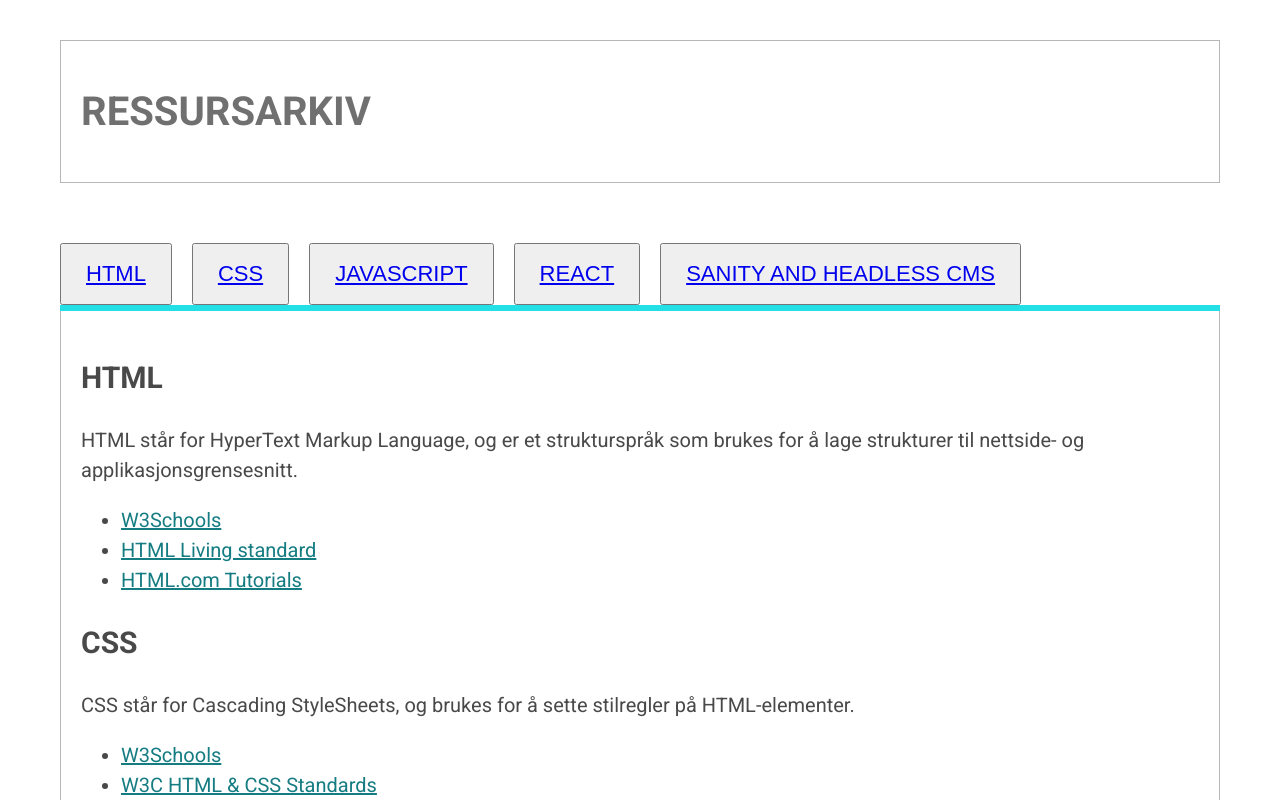
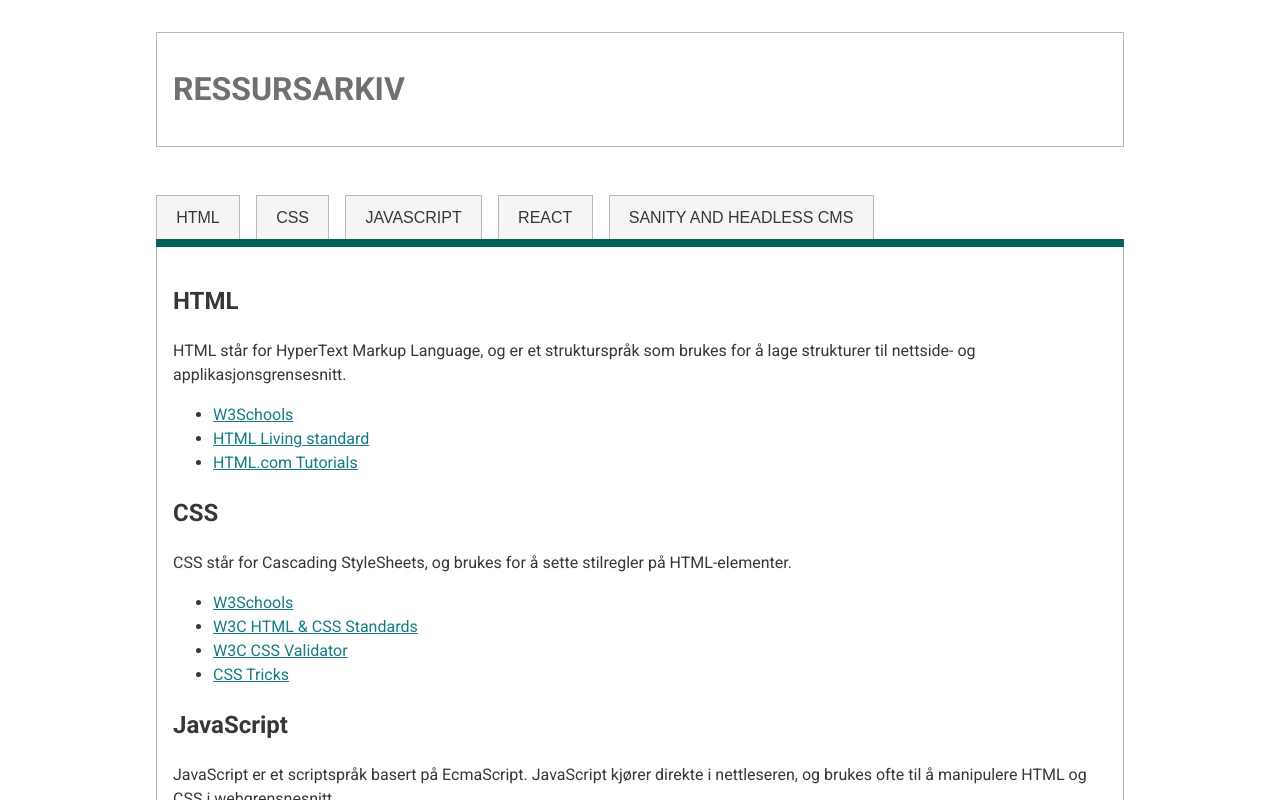
Before and after one commit to julianalsemmani/uin23ak3_resourceapp_group5, a React (Create React App) app in the folder ressursarkiv/: page / in a window 1280 px wide. Shown: the top 800 px of the page. Built offline with nearby package versions, Linux system fonts and the light colour scheme.

Commit message:
CSS  for navigation

```diff
--- a/ressursarkiv/src/components/Header.js
+++ b/ressursarkiv/src/components/Header.js
@@ -2,7 +2,9 @@ export default function Header(){
     const title = "ressursarkiv";
     return (
         <header className="pageHeader">
-             <h1 className="headerTitle">{title}</h1>
+            <a href="/">
+                <h1 className="headerTitle">{title}</h1>
+            </a>
         </header>
 
     )
--- a/ressursarkiv/src/components/Nav.js
+++ b/ressursarkiv/src/components/Nav.js
@@ -5,10 +5,11 @@ export default function Nav(){
     return (
         <nav>
            {resources.map((source, index) => (
-                <button key={index}>
+                <button className="button-link" key={index}>
                     <a href={source.category}>{source.category}</a>
                 </button>
            ))}
+
         </nav>
 
     )
--- a/ressursarkiv/src/css/main.css
+++ b/ressursarkiv/src/css/main.css
@@ -1,22 +1,23 @@
 @import url("https://fonts.googleapis.com/css2?family=Roboto:wght@400;500;700&display=swap");
 :root {
   font-family: "Roboto", sans-serif;
-  font-size: 20px;
 }
 
-@media (max-width: 600px) {
-  :root {
-    font-size: 16px;
+@media (max-width: 768px) {
+  .page-content {
+    font-size: 1rem;
   }
-  .page-content {
+  .page-content .link-item {
     font-size: 1.3rem;
   }
-  .page-content .link-item {
-    font-size: 1.4rem;
+}
+@media (max-width: 320px) {
+  .headerTitle {
+    font-size: 1.5rem;
   }
 }
 .container {
-  max-width: 1200px;
+  max-width: 1000px;
   margin: 0 auto;
 }
 
@@ -26,14 +27,17 @@
   box-sizing: border-box;
   margin: 2rem 1rem;
 }
+.pageHeader a {
+  text-decoration: none;
+}
 
 .headerTitle {
   text-transform: uppercase;
   color: #707070;
 }
 
-nav button {
-  font-size: 1.1rem;
+nav .button-link {
+  font-size: 1rem;
   text-decoration: none;
   text-transform: uppercase;
   outline: none;
@@ -41,66 +45,35 @@ nav button {
   margin-right: 1rem;
   margin-top: 1rem;
   margin-bottom: 0;
+  background-color: #f5f5f5;
+  border: 1px solid #b7b7b7;
+  border-bottom: none;
+  text-decoration: none;
+}
+nav .button-link a {
+  color: #373737;
+  text-decoration: none;
 }
 
-.defaultStyle {
-  background-color: #f5f5f5;
-  color: #707070;
-  border: 1px solid #b7b7b7;
-  border-bottom: none;
-}
+/*nav{
+    .nav-link{
+        @include navigation-box;
+        @include link-default-style;
 
-.activeStyle {
-  color: #373737;
-  background-color: #25DFE6;
-  border: 1px solid #25DFE6;
-  outline: none;
-}
-
-.testStyle {
-  color: white;
-  background-color: #248386;
-  border: 1px solid #248386;
-  outline: none;
-}
-
-.test2Style {
-  color: white;
-  background-color: #157C82;
-  border: 1px solid #157C82;
-  outline: none;
-}
-
-.test3Style {
-  color: white;
-  background-color: #0D4C50;
-  border: 1px solid #0D4C50;
-  outline: none;
-}
-
-.test4Style {
-  color: white;
-  background-color: #006165;
-  border: 1px solid #006165;
-  outline: none;
-}
-
+    }
+}*/
 nav {
-  border-bottom: 6px solid #25DFE6;
+  border-bottom: 8px solid #036358;
   display: flex;
   flex-wrap: wrap;
   margin: 0 1rem;
 }
 
-@media (max-width: 600px) {
-  nav {
+@media (max-width: 320px) {
+  .nav-link {
+    width: 100%;
     display: block;
-  }
-  nav button {
-    width: 100%;
-  }
-  nav .defaultStyle {
-    border: 1px solid #b7b7b7;
+    margin-right: 0;
   }
 }
 main {
@@ -110,7 +83,7 @@ main {
   border-top: none;
   overflow: hidden;
   margin: 0 1rem;
-  color: #494949;
+  color: #373737;
 }
 main .page-content {
   line-height: 1.5;
--- a/ressursarkiv/src/sass/abstracts/_colors.scss
+++ b/ressursarkiv/src/sass/abstracts/_colors.scss
@@ -1,15 +1,24 @@
-//colors
+//Link colors contrast level AA with dark text
 $turqouise: #25DFE6;
-$border-grey: #b7b7b7;
-$font-grey: #707070;
-$font-grey2: #494949;
-$background-grey: #f5f5f5;
 
-$text-color-dark: #373737;
-
+//Link colors contrast level AA with white text
 $turqouise-dark1: #248386;
 $turqouise-dark2: #157C82;
 
-//Color contrast AAA with white text
+//Link Color contrast level AAA with white text
 $turqouise-dark3: #0D4C50;
 $turqouise-dark4: #006165;
+$turqouise-dark5: #036358;
+
+//Navigation background
+$background-grey: #f5f5f5;
+
+//Text colors contrast level AA
+$font-grey: #707070;
+$font-grey2: #494949;
+
+//Text color contrast level AAA
+$text-color-dark: #373737;
+
+//Border color
+$border-grey: #b7b7b7;
--- a/ressursarkiv/src/sass/abstracts/_mixins.scss
+++ b/ressursarkiv/src/sass/abstracts/_mixins.scss
@@ -1,46 +1,70 @@
 @use 'variables' as *;
 @use 'colors' as *;
 
-@mixin nav-button(){
-    font-size: 1.1rem;
 
+//Basis for navigation elements
+@mixin navigation-box(){
+    font-size: 1rem;
     text-decoration: none;
     text-transform: uppercase;
-
     outline: none;
-
     padding: 0.8rem 1.2rem;
     margin-right: 1rem;
     margin-top: 1rem;
     margin-bottom: 0;
-
 }
 
-@mixin button-style($color, $background-color, $border){
-    color: $color;
-    background-color: $background-color;
-    border: $border;
-    outline: none;
-
+//Mixin for styling button with anchor inside
+//Not active
+@mixin button-default-style(){
+    background-color: $background-grey;
+    border: $border-basis;
+    border-bottom: none;
+    //color: $text-color-dark;
+    text-decoration: none;
 }
 
-@mixin button-default-style(){
+@mixin anchor-default-style(){
+    color: $text-color-dark;
+    text-decoration: none;
+}
+
+//Active style button and anchor
+@mixin button-active-style(){
+    background-color: $turqouise-dark5;
+    border: $border-darker5;
+    outline: none;
+    color: white;
+    text-decoration: none;
+}
+
+@mixin anchor-active-style(){
+    color: white;
+    text-decoration: none;
+}
+
+
+//mixin for navigation with only link
+@mixin link-default-style(){
     background-color: $background-grey;
-    color: $font-grey;
     border: $border-basis;
     border-bottom: none;
-
+    outline: none;
+    color: $text-color-dark;
+    text-decoration: none;
 }
 
-@mixin button-active-style(){
-    background-color: $turqouise;
-    color: $text-color-dark;
-    border: 1px solid $turqouise;
+@mixin link-active-style(){
+    background-color: $turqouise-dark5;
+    border: $border-darker5;
     outline: none;
+    color: white;
+    text-decoration: none;
 }
 
+//Borders
 @mixin nav-border(){
-    border-bottom: 6px solid $turqouise;
+    border-bottom: 8px solid $turqouise-dark5;
 }
 
 @mixin main-border(){
--- a/ressursarkiv/src/sass/abstracts/_variables.scss
+++ b/ressursarkiv/src/sass/abstracts/_variables.scss
@@ -1,18 +1,22 @@
 @use 'colors' as *;
-//sizes
-$max-width: 1200px;
+//Sizes
+$max-width: 1000px;
 
 $font-size-basis: 20px;
 $font-size-small: 16px;
 
-//borders
+//Borders
 $border-basis: 1px solid $border-grey;
-$border-turqouise: 1px solid $turqouise;
+
+//On contrast level AA
 $border-darker1: 1px solid $turqouise-dark1;
 $border-darker2: 1px solid $turqouise-dark2;
+
+//contrast level AAA
 $border-darker3: 1px solid $turqouise-dark3;
 $border-darker4: 1px solid $turqouise-dark4;
+$border-darker5: 1px solid $turqouise-dark5;
 
-//breakpoints
-$breakpoint-small: 600px;
-$breakpoint-mini: 300px;
+//Breakpoints
+$breakpoint-small: 768px;
+$breakpoint-mini: 320px;
--- a/ressursarkiv/src/sass/base/_typography.scss
+++ b/ressursarkiv/src/sass/base/_typography.scss
@@ -2,20 +2,23 @@
 
 @import url('https://fonts.googleapis.com/css2?family=Roboto:wght@400;500;700&display=swap');
 
+//Font-family and font-size on different screen sizes
 :root{
     font-family: 'Roboto', sans-serif;
-    font-size: $font-size-basis;
 }
 
 @media (max-width: $breakpoint-small){
-    :root{
-        font-size: $font-size-small;
-
+   .page-content{
+        font-size: 1rem;
+        .link-item{
+            font-size: 1.3rem;
         }
-        .page-content{
-            font-size: 1.3rem;
-            .link-item{
-                font-size: 1.4rem;
-            }
     }
 }
+
+@media (max-width: $breakpoint-mini){
+
+    .headerTitle{
+        font-size: 1.5rem;
+    }
+}
--- a/ressursarkiv/src/sass/layout/_header.scss
+++ b/ressursarkiv/src/sass/layout/_header.scss
@@ -5,7 +5,12 @@
     padding: 1rem;
     box-sizing: border-box;
     margin: 2rem 1rem;
+
+    a{
+        text-decoration: none;
+    }
 }
+
 
 .headerTitle{
     text-transform: uppercase;
--- a/ressursarkiv/src/sass/layout/_mainContent.scss
+++ b/ressursarkiv/src/sass/layout/_mainContent.scss
@@ -8,7 +8,7 @@ main{
     overflow: hidden;
     margin: 0 1rem;
 
-    color: $font-grey2;
+    color: $text-color-dark;
 
     .page-content{
         line-height: 1.5;
--- a/ressursarkiv/src/sass/layout/_nav.scss
+++ b/ressursarkiv/src/sass/layout/_nav.scss
@@ -1,32 +1,26 @@
 @use '../abstracts/index.scss' as *;
 
-nav button{
-    @include nav-button;
-}
-.defaultStyle {
-    @include button-default-style;
+//button and link
+nav {
+    .button-link{
+        @include navigation-box;
+        @include button-default-style;
 
+        a{
+            @include anchor-default-style;
+        }
+    }
 }
 
-.activeStyle {
-    @include button-style($text-color-dark, $turqouise,$border-turqouise);
-}
 
-.testStyle {
-    @include button-style(white, $turqouise-dark1, $border-darker1);
-}
+//If we choose only link for navigation
+/*nav{
+    .nav-link{
+        @include navigation-box;
+        @include link-default-style;
 
-.test2Style {
-    @include button-style(white, $turqouise-dark2, $border-darker2);
-}
-
-.test3Style {
-    @include button-style(white, $turqouise-dark3, $border-darker3);
-}
-
-.test4Style {
-    @include button-style(white, $turqouise-dark4, $border-darker4);
-}
+    }
+}*/
 
 nav{
     @include nav-border;
@@ -36,16 +30,12 @@ nav{
 }
 
 
-@media (max-width: $breakpoint-small){
-    nav{
+//Organizing navigation links on small screens
+@media (max-width: $breakpoint-mini){
+
+    .nav-link{
+        width: 100%;
         display: block;
-        button{
-            width: 100%;
-        }
-        .defaultStyle{
-            border: $border-basis;
-        }
-
+        margin-right: 0;
     }
-
 }
```
Also changed, not shown: ressursarkiv/src/App.js (+0 -8 lines), 1 other file (tests, documents, lock files or other folders).
